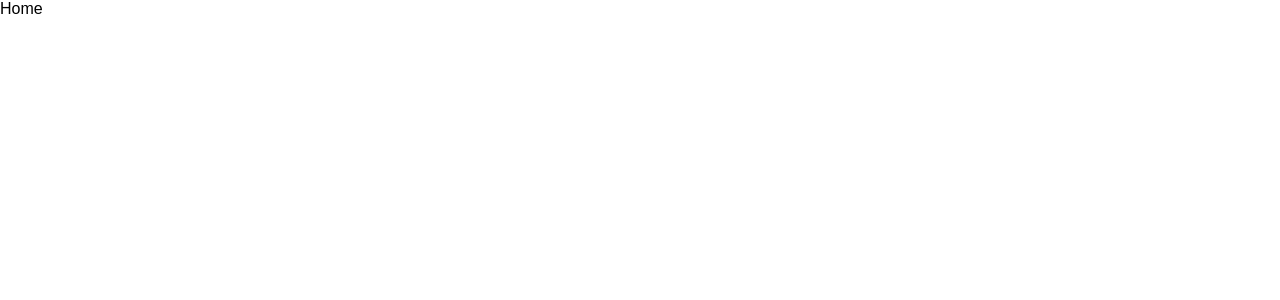
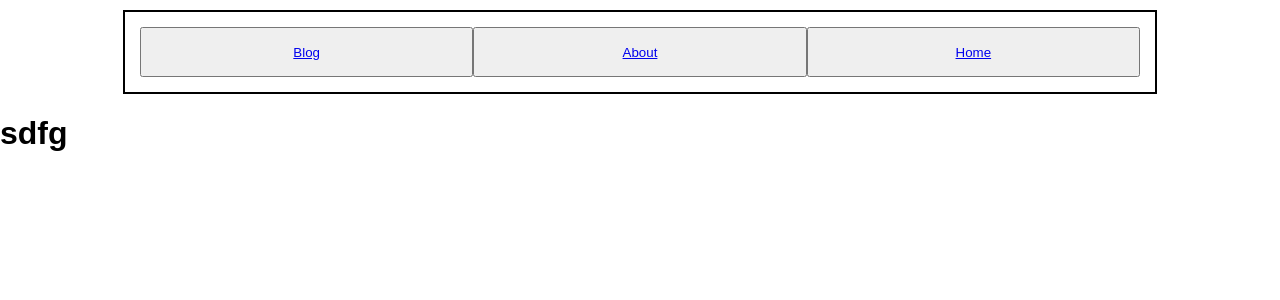
Before and after one commit to lpigas/miniP, a React (Create React App) app: page / in a window 1280 px wide. Shown: the top 300 px of the page. Built offline with nearby package versions, Linux system fonts and the light colour scheme.

Commit message:
add nav block

```diff
--- a/src/App.js
+++ b/src/App.js
@@ -11,12 +11,15 @@ import Blogs from "./scenes/Blogs/Blogs";
 import "./App.css";
 
 function App() {
+  let { id } = useParams();
+  console.log(id)
   return (
     <Router>
       <Routes>
         <Route path="/" element={<Home />} />
         <Route path="/about" element={<About />} />
         <Route path="/blog" element={<Blogs />} />
+        <Route path="/home" element={<Home />} />
         {/* <Route path=":id" element={<Topics />} />
         <Route path=":store/:productId" element={<Topics1 />} /> */}
       </Routes>
--- /dev/null
+++ b/src/components/atoms/Buttons/ButtonAll/Buttonall.js
@@ -0,0 +1,7 @@
+import React from 'react'
+
+export default function buttonAll({value, onClick, className}) {
+  return (
+    <button onClick={onClick} className={className}>{value} </button>
+  )
+}
--- /dev/null
+++ b/src/components/layouts/Layout/Layout.js
@@ -0,0 +1,11 @@
+import React from 'react'
+import Navigation from './components/Navigation/Navigation'
+
+export default function Layout({children}) {
+  return (
+    <div>
+        <Navigation/>
+        {children}
+    </div>
+  )
+}
--- /dev/null
+++ b/src/components/layouts/Layout/components/Navigation/Navigation.css
@@ -0,0 +1,33 @@
+.nav__menu{
+    margin: 10px auto;
+    padding: 15px;
+    width: 1000px;
+    height: 50px;
+    display: flex;
+    justify-content: space-between;
+    border: 2px solid black;
+    align-items: center;
+}
+.nav__menu--button{
+    width: 100%;
+    height: 100%;
+}
+.menu--button{
+    position: relative;
+    display: flexbox;
+    padding: 0px;
+    min-width: 100%;
+    height:50px;
+}
+.link__button{
+    display: flex;
+    justify-content: center;
+    align-items: center;
+    width: 100%;
+    height: 100%;
+    left:0;
+    bottom: 0;
+}
+.active{
+    background-color: red;
+}
--- /dev/null
+++ b/src/components/layouts/Layout/components/Navigation/Navigation.js
@@ -0,0 +1,35 @@
+import React from 'react'
+import Buttonall from '../../../../atoms/Buttons/ButtonAll/Buttonall'
+import { Link } from "react-router-dom";
+import './Navigation.css'
+
+
+export default function Navigation() {
+let  id  = document.location.pathname;
+
+  return (
+    <div className='nav__menu'>
+
+        <div className="nav__menu--button">
+        <Buttonall
+        value={<Link to='../blog'
+          className={`link__button ${id==='/blog' && 'active'}`}>Blog</Link>}
+        className='menu--button'/>
+
+        </div>
+        <div className="nav__menu--button">
+        <Buttonall
+        value={<Link to='../about'
+          className={`link__button ${id==='/about' && 'active'}`}>About</Link>}
+        className='menu--button'/>
+
+        </div>
+        <div className="nav__menu--button">
+        <Buttonall
+         value={<Link to='../home'
+          className={`link__button ${id==='/home' && 'active'}`}>Home</Link>}
+         className='menu--button'/>
+        </div>
+    </div>
+  )
+}
--- a/src/scenes/About/About.js
+++ b/src/scenes/About/About.js
@@ -1,7 +1,10 @@
 import React from 'react'
-
+import Layout from '../../components/layouts/Layout/Layout'
 export default function About() {
   return (
-    <div>About</div>
+    <Layout>
+      <div>About</div>
+    </Layout>
+
   )
 }
--- a/src/scenes/Blogs/Blogs.js
+++ b/src/scenes/Blogs/Blogs.js
@@ -1,7 +1,13 @@
 import React from 'react'
-
+import Layout from '../../components/layouts/Layout/Layout'
 export default function Blogs() {
   return (
-    <div>Blogs</div>
+    <Layout>
+      <div>
+        <h1>fsdfsd sdfnsjkdnfkj</h1>
+        <button> skdlfks;ld sdfjsd</button>
+      </div>
+    </Layout>
+
   )
 }
--- a/src/scenes/Home/Home.js
+++ b/src/scenes/Home/Home.js
@@ -1,7 +1,12 @@
 import React from 'react'
-
+import Layout from '../../components/layouts/Layout/Layout'
 export default function Home() {
   return (
-    <div>Home</div>
+    <Layout>
+      <div>
+        <h1> sdfg</h1>
+      </div>
+    </Layout>
+
   )
 }
```
Also changed, not shown: src/components/atoms/Buttons/ButtonAll/Buttonall.css (added), src/components/layouts/Layout/Layout.css (added).
